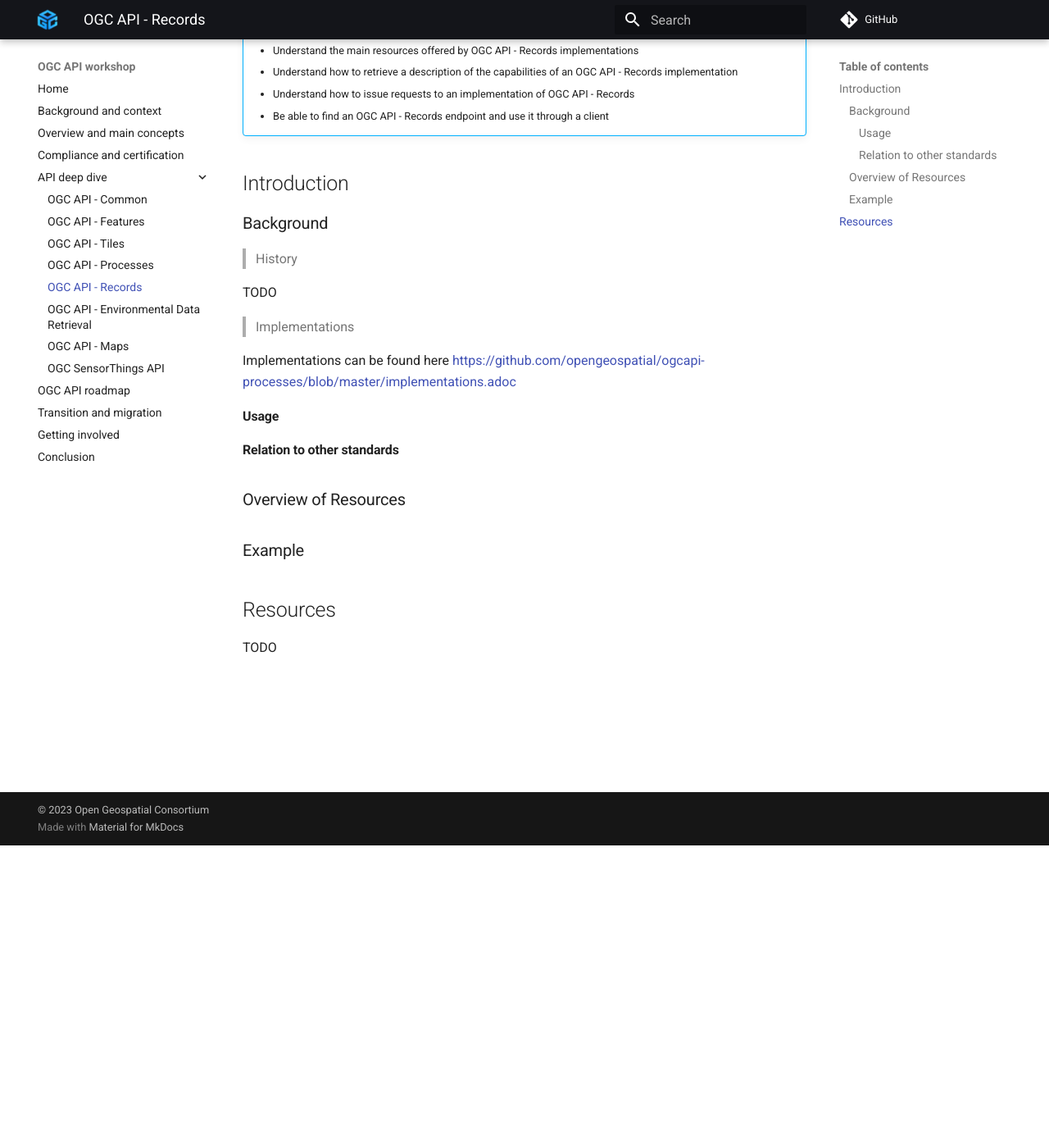
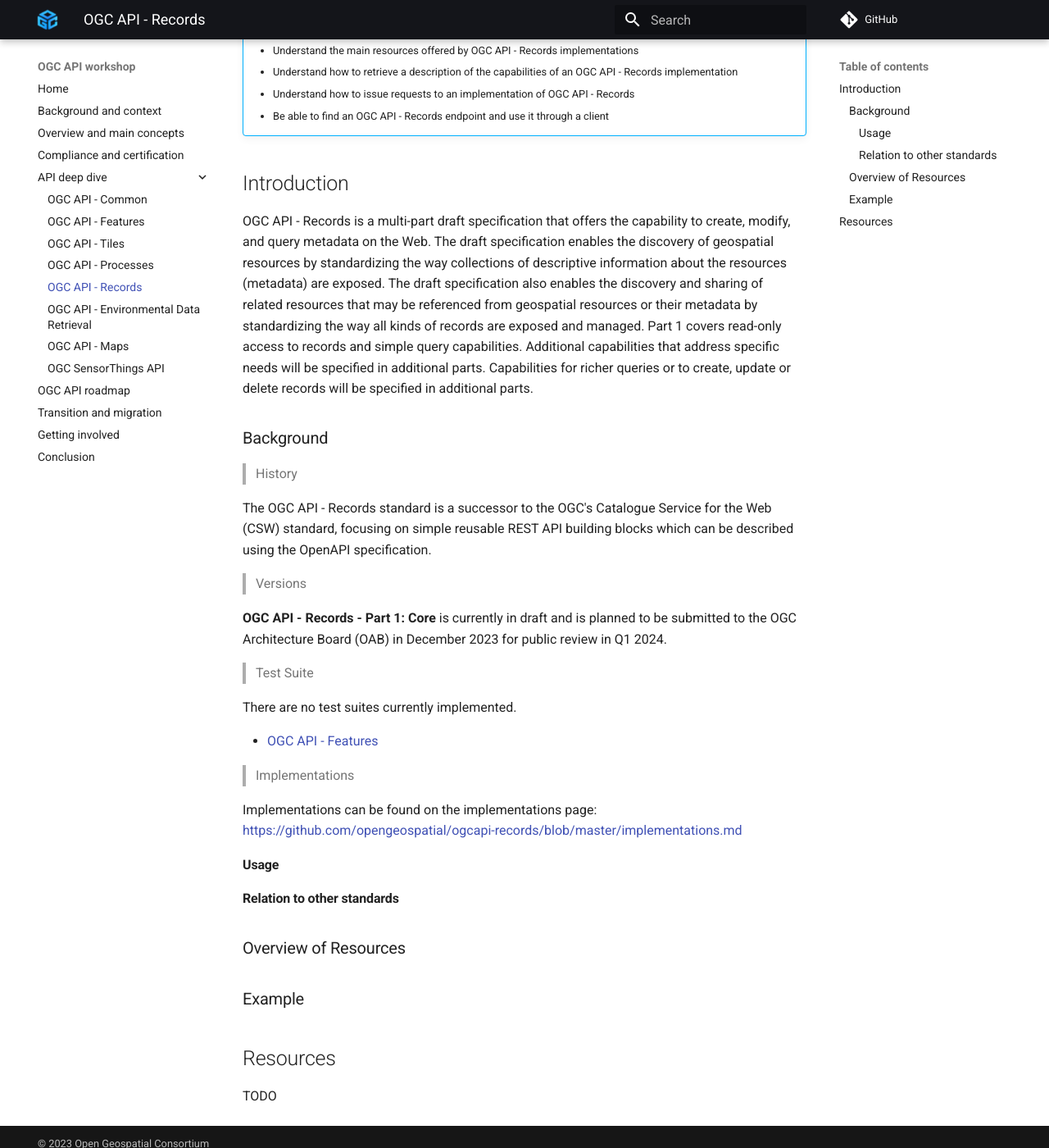
Before and after one commit to opengeospatial/ogcapi-workshop, an MkDocs documentation site: the page built from workshop/content/docs/api-deep-dive/records.md, in a window 1280 px wide and 1400 px high, scrolled down 369 px. Shown: the whole window at 82% size. Built offline with MkDocs 1.6.1 and Material for MkDocs 9.7.7, drawn with Linux system fonts in a browser that asks for light colours; comment, search, counter and statistics services are not loaded.

Commit message:
begin OARec

```diff
--- a/workshop/content/docs/api-deep-dive/records.md
+++ b/workshop/content/docs/api-deep-dive/records.md
@@ -14,21 +14,50 @@ title: OGC API - Records
     - Explain what the OGC API - Records standard is
     - Describe what can be done with OGC API - Records implementations
     - Understand the main resources offered by OGC API - Records implementations
-    - Understand how to retrieve a description of the capabilities of an OGC API - Records implementation
+    - Understand how to retrieve a description of the capabilities of an
+      OGC API - Records implementation
     - Understand how to issue requests to an implementation of OGC API - Records
     - Be able to find an OGC API - Records endpoint and use it through a client
 
 ## Introduction
 
+OGC API - Records is a multi-part draft specification that offers the capability to
+create, modify, and query metadata on the Web. The draft specification enables the
+discovery of geospatial resources by standardizing the way collections of descriptive
+information about the resources (metadata) are exposed.  The draft specification also
+enables the discovery and sharing of related resources that may be referenced from
+geospatial resources or their metadata by standardizing the way all kinds of records
+are exposed and managed.  Part 1 covers read-only access to records and simple query
+capabilities.  Additional capabilities that address specific needs will be specified
+in additional parts. Capabilities for richer queries or to create, update or delete
+records will be specified in additional parts.
+
+
 ### Background
 
 > History
 
-  TODO
+  The OGC API - Records standard is a successor to the OGC's Catalogue Service
+  for the Web (CSW) standard, focusing on simple reusable REST API
+  building blocks which can be described using the OpenAPI
+  specification.
+
+> Versions
+
+  **OGC API - Records - Part 1: Core** is currently in draft and is planned to be
+  submitted to the OGC Architecture Board (OAB) in December 2023 for public review
+  in Q1 2024.
+
+> Test Suite
+
+  There are no test suites currently implemented.
+
+  *   [OGC API - Features](https://github.com/opengeospatial/ets-ogcapi-features10)
 
 >  Implementations
 
-  Implementations can be found here <https://github.com/opengeospatial/ogcapi-processes/blob/master/implementations.adoc>
+  Implementations can be found on the implementations page: <https://github.com/opengeospatial/ogcapi-records/blob/master/implementations.md>
+
 
 #### Usage
 
```
